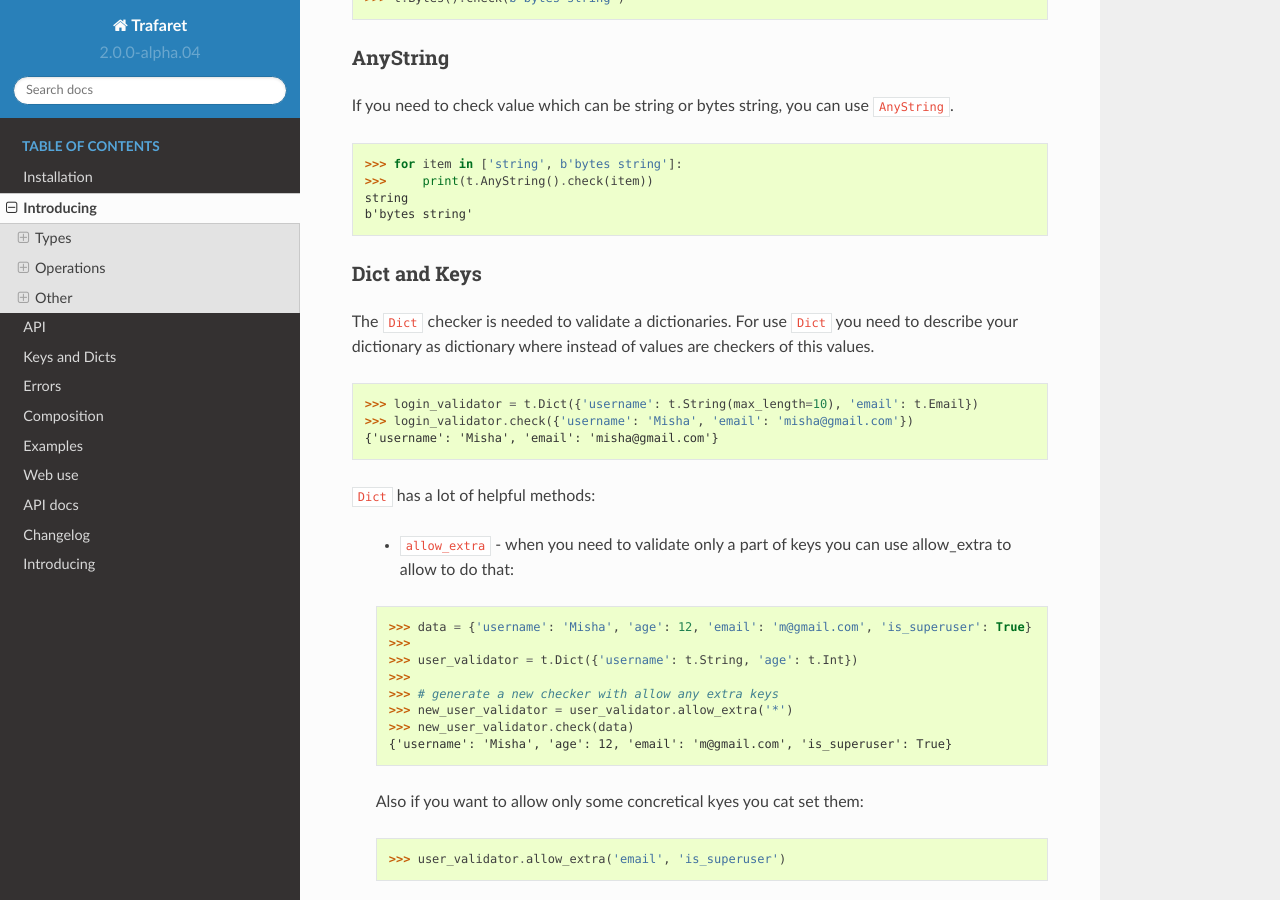
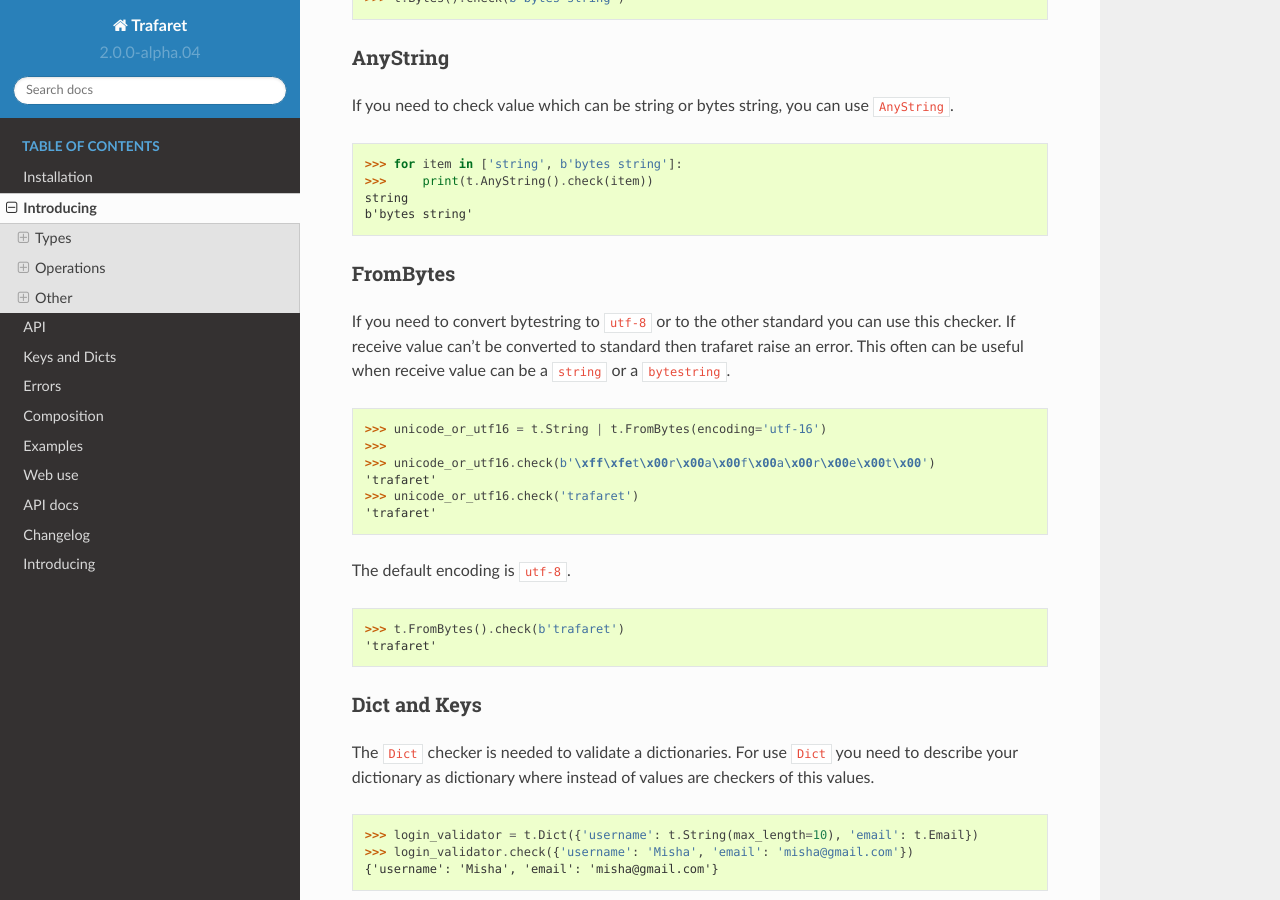
Before and after one commit to Deepwalker/trafaret, a Sphinx documentation site: the page built from docs/intro.rst, in a window 1280 px wide and 900 px high, scrolled down 3000 px. Built offline with Sphinx 7.4.7 and the Read the Docs theme 2.0.0, drawn with Linux system fonts in a browser that asks for light colours.

Commit message:
docs: added documentation about FromBytes

```diff
--- a/docs/intro.rst
+++ b/docs/intro.rst
@@ -143,6 +143,26 @@ If you need to check value which can be string or bytes string, you can use
     string
     b'bytes string'
 
+FromBytes
+.........
+
+If you need to convert bytestring to ``utf-8`` or to the other standard you can use
+this checker. If receive value can't be converted to standard then trafaret
+raise an error. This often can be useful when receive value can be a ``string``
+or a ``bytestring``.
+
+    >>> unicode_or_utf16 = t.String | t.FromBytes(encoding='utf-16')
+    >>>
+    >>> unicode_or_utf16.check(b'\xff\xfet\x00r\x00a\x00f\x00a\x00r\x00e\x00t\x00')
+    'trafaret'
+    >>> unicode_or_utf16.check('trafaret')
+    'trafaret'
+
+The default encoding is ``utf-8``.
+
+    >>> t.FromBytes().check(b'trafaret')
+    'trafaret'
+
 Dict and Keys
 .............
 
```
Also changed, not shown: other parts of docs/intro.rst (+0 -3 lines).
